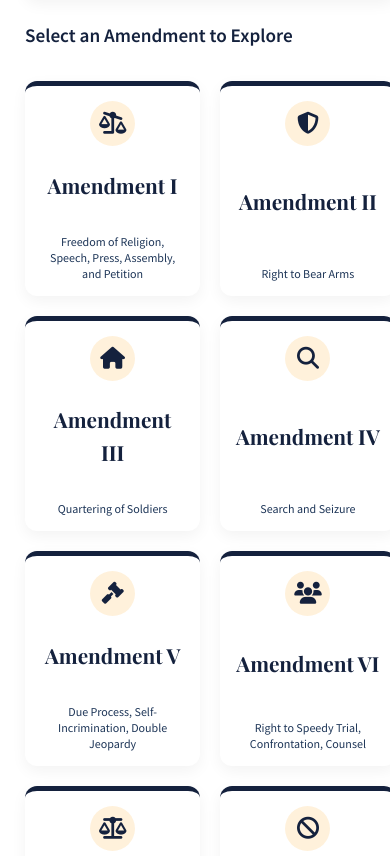
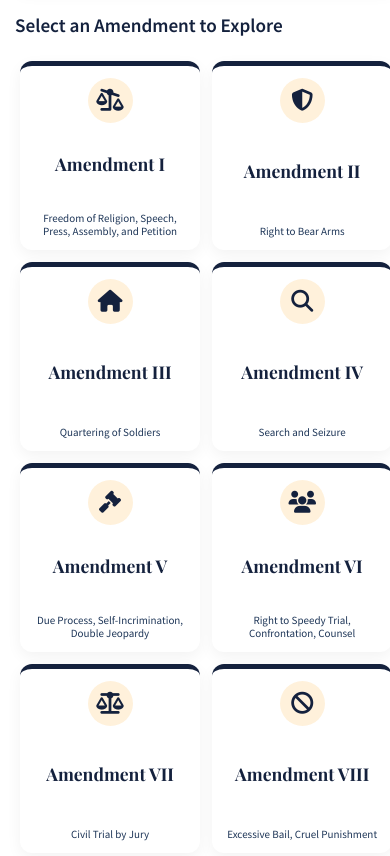
Before and after one commit to V4NT-ORG/ConstitutionApp, a plain HTML site: page index.html in a window 390 px wide. Shown: the part 686-1542 px from the top of the page. Drawn offline with nearby package versions, Linux system fonts and the light colour scheme.

Commit message:
make more mobile friendly

```diff
--- a/css/components/cards.css
+++ b/css/components/cards.css
@@ -112,6 +112,24 @@
   -webkit-box-orient:vertical;
 }
 
+@media(max-width:480px){
+  .amendment-card-home{
+    height:160px;padding:12px;
+  }
+  .amendment-card-home h2{
+    font-size:1.1rem;margin-bottom:3px;
+  }
+  .amendment-card-home p{
+    font-size:11px;line-height:1.2;
+    -webkit-line-clamp:2;line-clamp:2;
+  }
+  .amendment-icon{margin-bottom:5px;}
+  .amendment-icon i{
+    width:35px;height:35px;line-height:35px;
+    font-size:18px;
+  }
+}
+
 .amendment-icon{display:flex;justify-content:center;margin:0 auto 8px;}
 .amendment-icon i{
   width:45px;height:45px;line-height:45px;
--- a/css/layout/container.css
+++ b/css/layout/container.css
@@ -9,3 +9,6 @@
 @media(max-width:768px){
   .container{width:95%;padding:25px;}
 }
+@media(max-width:480px){
+  .container{width:98%;padding:15px;}
+}
--- a/index.html
+++ b/index.html
@@ -24,6 +24,22 @@
             grid-template-columns: repeat(auto-fill, minmax(160px, 1fr));
             gap: 20px;
             margin-top: 30px;
+        }
+
+        @media (max-width: 768px) {
+            .amendments-list {
+                grid-template-columns: repeat(auto-fit, minmax(140px, 1fr));
+                gap: 15px;
+                padding: 0 5px;
+            }
+        }
+
+        @media (max-width: 480px) {
+            .amendments-list {
+                grid-template-columns: repeat(2, 1fr);
+                gap: 12px;
+                margin: 20px 0;
+            }
         }
 
         .amendments-list a {
```
